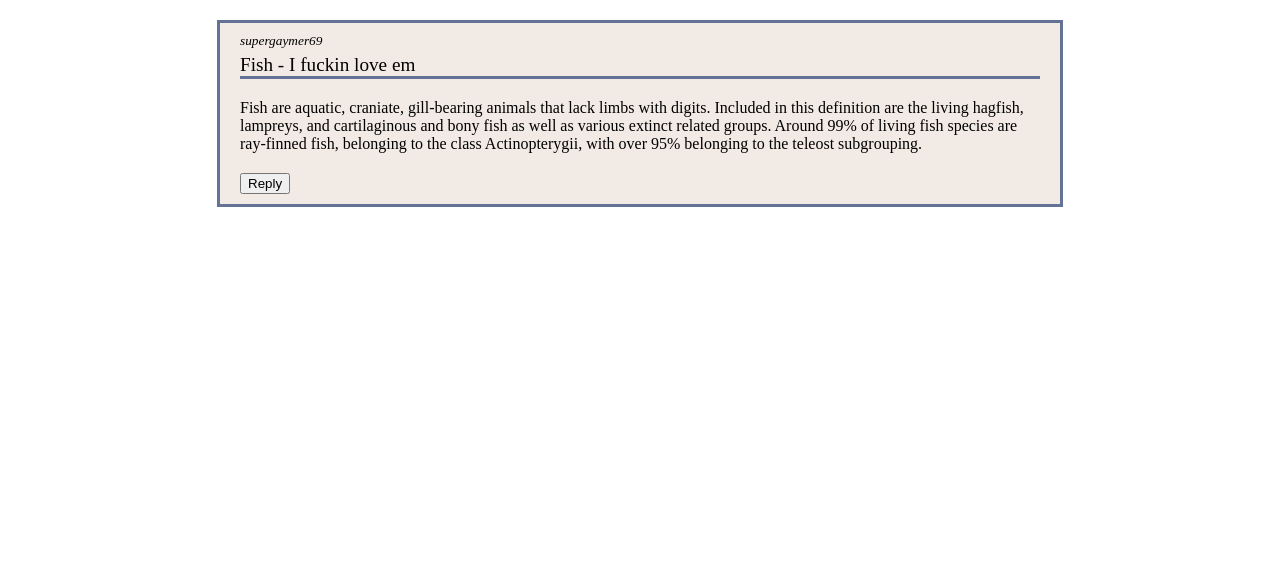
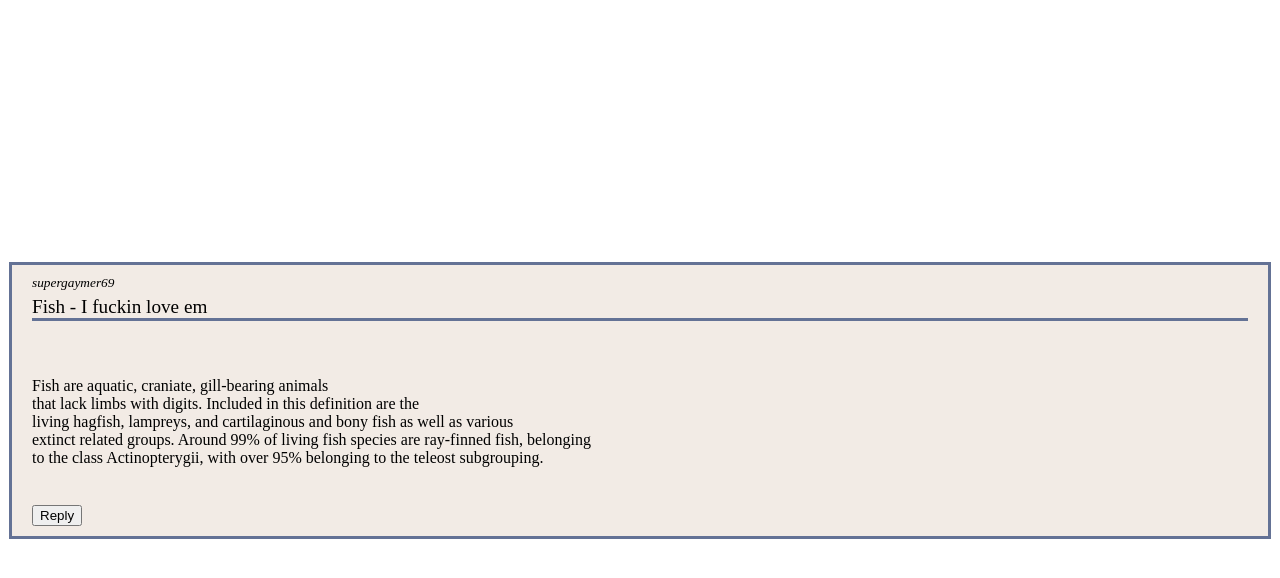
Before and after one commit to helenmand/Stop-Hate-Crimes, a PHP site: page /post.html in a window 1280 px wide. Shown: the top 578 px of the page. Run offline with PHP 8.4, Linux system fonts and the light colour scheme.

Commit message:
updated post css

```diff
--- a/post.css
+++ b/post.css
@@ -1,12 +1,10 @@
 .post {
+    align-self: center;
     background-color: #f2ebe5;
-    border-color: #647295;
-    border-style: solid;
-    width: 800px;
+    border: solid #647295;
+    width: 95%;
     height: auto;
     padding: 10px 20px 10px 20px;
-    margin: auto;
-    margin-top: 20px;
 }
 
 .user {
@@ -25,6 +23,7 @@
 }
 
 .body {
+    white-space: pre-line;
     padding-top: 20px;
     padding-bottom: 20px
 }
```
